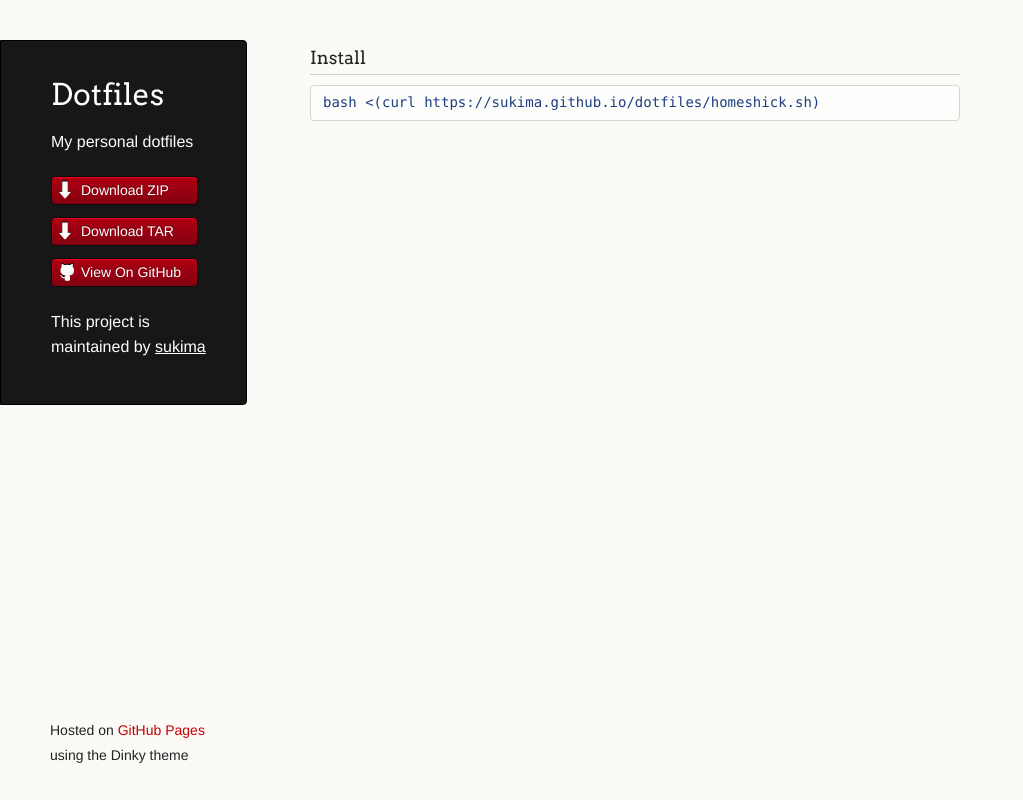
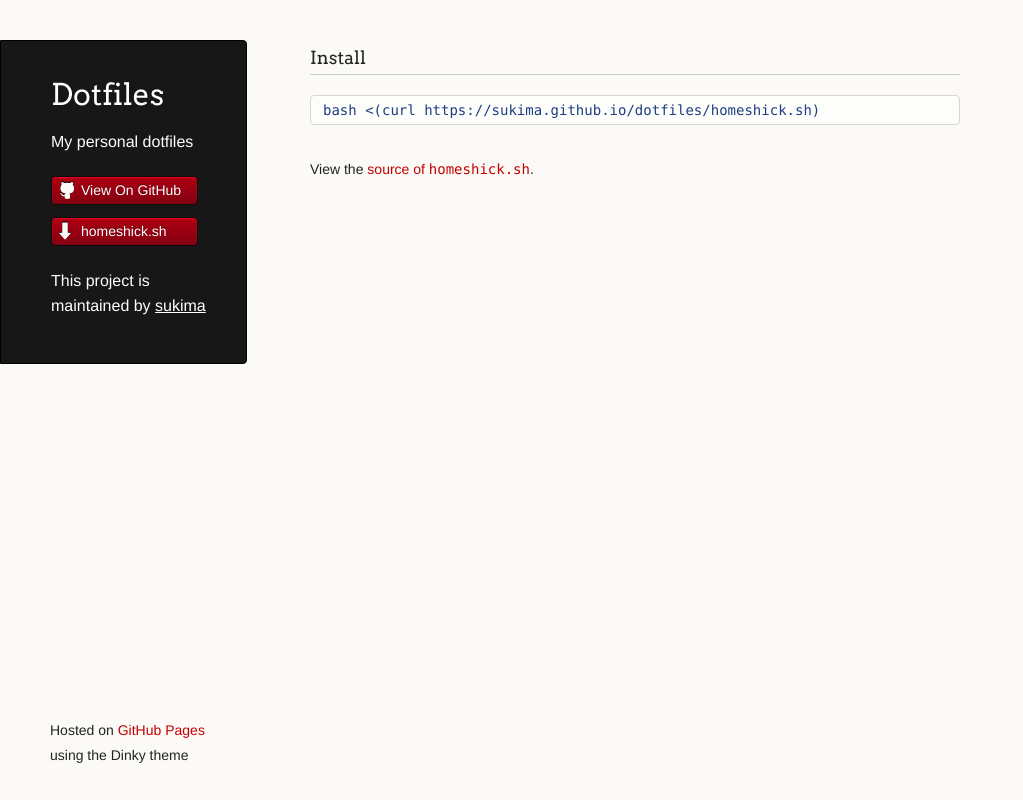
Before and after one commit to sukima/dotfiles, a plain HTML site: page index.html in a window 1280 px wide. Shown: the whole page, without its empty margins (0-1023 px from the left). Drawn offline with Linux system fonts and the light colour scheme.

Commit message:
First draft complete

```diff
--- a/index.html
+++ b/index.html
@@ -8,6 +8,7 @@
     <link rel="stylesheet" href="stylesheets/styles.css">
     <link rel="stylesheet" href="stylesheets/github-light.css">
     <script src="javascripts/scale.fix.js"></script>
+    <script src="javascripts/copy.js"></script>
     <meta name="viewport" content="width=device-width, initial-scale=1, user-scalable=no">
     <!--[if lt IE 9]>
     <script src="//html5shiv.googlecode.com/svn/trunk/html5.js"></script>
@@ -20,9 +21,10 @@
         <p class="header">My personal dotfiles</p>
 
         <ul>
-          <li class="download"><a class="buttons" href="https://github.com/sukima/dotfiles/zipball/master">Download ZIP</a></li>
-          <li class="download"><a class="buttons" href="https://github.com/sukima/dotfiles/tarball/master">Download TAR</a></li>
+          <!-- <li class="button download"><a class="buttons" href="https://github.com/sukima/dotfiles/zipball/master">Download ZIP</a></li> -->
+          <!-- <li class="button download"><a class="buttons" href="https://github.com/sukima/dotfiles/tarball/master">Download TAR</a></li> -->
           <li><a class="buttons github" href="https://github.com/sukima/dotfiles">View On GitHub</a></li>
+          <li class="button download"><a class="buttons" href="https://github.com/sukima/dotfiles/blob/gh-pages/homeshick.sh">homeshick.sh</a></span>
         </ul>
 
         <p class="header">This project is maintained by <a class="header name" href="https://github.com/sukima">sukima</a></p>
@@ -30,10 +32,9 @@
 
       </header>
       <section>
-        <h3>
-<a id="install" class="anchor" href="#install" aria-hidden="true"><span class="octicon octicon-link"></span></a>Install</h3>
-
-<div class="highlight highlight-console"><pre><span class="pl-mo">bash &lt;(curl https://sukima.github.io/dotfiles/homeshick.sh)</span></pre></div>
+        <h3><a id="install" class="anchor" href="#install" aria-hidden="true"><span class="octicon octicon-link"></span></a>Install</h3>
+        <input type="text" class="copy pl-mo" value="bash &lt;(curl https://sukima.github.io/dotfiles/homeshick.sh)">
+        <p>View the <a href="https://github.com/sukima/dotfiles/blob/gh-pages/homeshick.sh">source of <code>homeshick.sh</code></a>.</p>
       </section>
       <footer>
         <p><small>Hosted on <a href="https://pages.github.com">GitHub Pages</a> using the Dinky theme</small></p>
--- /dev/null
+++ b/javascripts/copy.js
@@ -0,0 +1,14 @@
+(function(global, document) {
+
+  function selectFocus(e) {
+    this.select();
+  }
+
+  document.addEventListener('DOMContentLoaded', function() {
+    var copyInputs = document.getElementsByClassName('copy');
+    for (var i = 0; i < copyInputs.length; i++) {
+      copyInputs[i].addEventListener('focus', selectFocus);
+    }
+  });
+
+})(this, document);
--- a/stylesheets/styles.css
+++ b/stylesheets/styles.css
@@ -162,13 +162,12 @@ p img {
 
 /* Code blocks */
 
-code, pre {
+code, pre, input.copy {
   font-family: Monaco, "Bitstream Vera Sans Mono", "Lucida Console", Terminal, monospace;
-  color:#000;
   font-size:14px;
 }
 
-pre {
+pre, input.copy {
   padding: 4px 12px;
   background: #FDFEFB;
   border-radius:4px;
@@ -178,6 +177,11 @@ pre {
   margin-bottom: 32px;
 }
 
+input.copy {
+  width: 624px;
+  padding: 6px 12px;
+  margin-top: 10px;
+}
 
 /* Tables */
 
@@ -246,7 +250,7 @@ h1.header {
 }
 
 
-h1.header, a.header, a.name, header a{
+h1.header, a.header, a.name, header a, .button > a {
   color: #fff;
 }
 
@@ -263,7 +267,7 @@ header ul {
   padding:0;
 }
 
-header li {
+header li, .button {
   list-style-type: none;
   width:132px;
   height:15px;
@@ -287,7 +291,7 @@ header li {
 
 }
 
-header li:hover {
+header li:hover, .button:hover {
   background: #C3001D;
   background: -moz-linear-gradient(top, #C3001D 0%, #950119 100%);
   background: -webkit-gradient(linear, left top, left bottom, color-stop(0%,#f8f8f8), color-stop(100%,#dddddd));
@@ -297,7 +301,7 @@ header li:hover {
   background: linear-gradient(top, #C3001D 0%,#950119 100%);
 }
 
-a.buttons {
+.button > a, a.buttons {
   -webkit-font-smoothing: antialiased;
   background: url(../images/arrow-down.png) no-repeat;
   font-weight: normal;
@@ -310,7 +314,7 @@ a.github {
   background: url(../images/octocat-small.png) no-repeat 1px;
 }
 
-a.buttons:hover {
+.button > a:hover, a.buttons:hover {
   color: #fff;
   text-decoration: none;
 }
```
Lines whose indentation alone changed are shown as unchanged.
